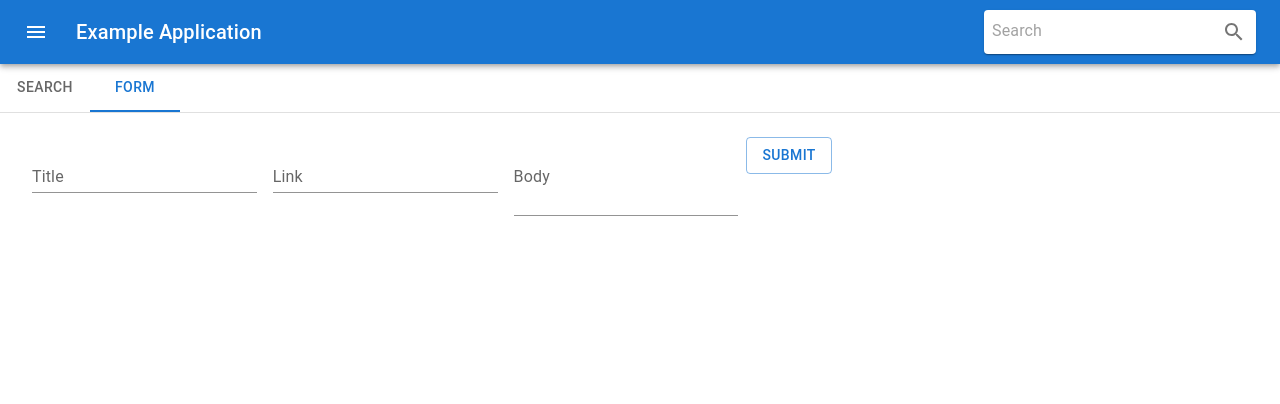
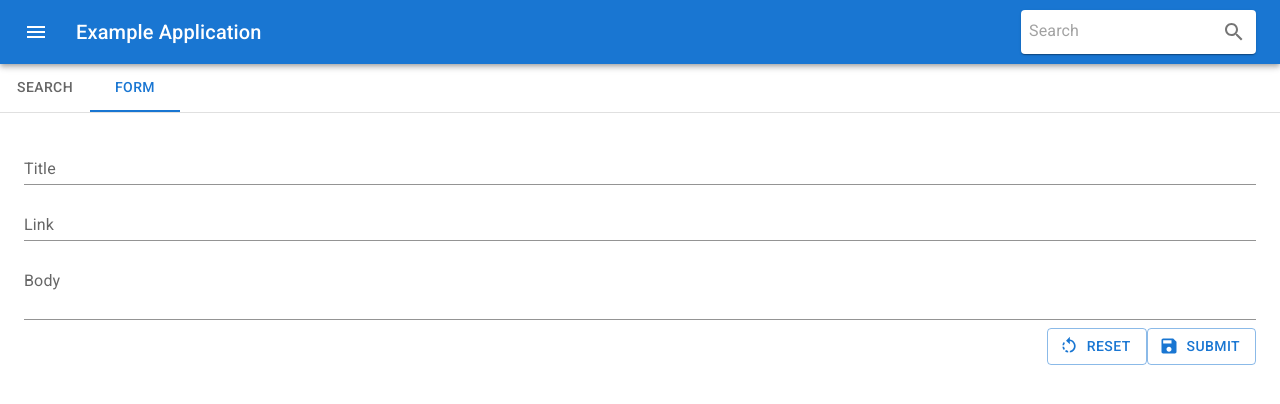
Before and after one commit to rmcguinness/e2e-web-example-react, a React (Create React App) app in the folder react/: page / in a window 1280 px wide. Both pictures are taken after a click on the tab "FORM". Shown: the top 404 px of the page. Built offline with nearby package versions, Linux system fonts and the light colour scheme.

Commit message:
Finally fixed the form to submit

```diff
--- a/react/package.json
+++ b/react/package.json
@@ -5,6 +5,7 @@
   "dependencies": {
     "@emotion/react": "^11.10.6",
     "@emotion/styled": "^11.10.6",
+    "@fontsource/roboto": "^4.5.8",
     "@mui/icons-material": "^5.11.11",
     "@mui/material": "^5.11.12",
     "@testing-library/jest-dom": "^5.16.5",
--- a/react/public/index.html
+++ b/react/public/index.html
@@ -15,6 +15,12 @@
       user's mobile device or desktop. See https://developers.google.com/web/fundamentals/web-app-manifest/
     -->
     <link rel="manifest" href="%PUBLIC_URL%/manifest.json" />
+
+    <link rel="stylesheet"
+          href="https://fonts.googleapis.com/css?family=Roboto:300,400,500,700&display=swap"/>
+
+    <link rel="stylesheet"
+          href="https://fonts.googleapis.com/icon?family=Material+Icons"/>
     <!--
       Notice the use of %PUBLIC_URL% in the tags above.
       It will be replaced with the URL of the `public` folder during the build.
@@ -24,7 +30,7 @@
       work correctly both with client-side routing and a non-root public URL.
       Learn how to configure a non-root public URL by running `npm run build`.
     -->
-    <title>React App</title>
+    <title>Example Application</title>
   </head>
   <body>
     <noscript>You need to enable JavaScript to run this app.</noscript>
--- a/react/src/App.js
+++ b/react/src/App.js
@@ -1,5 +1,9 @@
 
 import './App.css';
+import '@fontsource/roboto/300.css';
+import '@fontsource/roboto/400.css';
+import '@fontsource/roboto/500.css';
+import '@fontsource/roboto/700.css';
 import {SearchForm} from './search/SearchForm';
 import {SearchResults} from "./search/SearchResults";
 
@@ -13,7 +17,7 @@ import {DataForm} from "./data/DataForm";
 import {Tabs, Tab} from "@mui/material";
 import Typography from '@mui/material/Typography';
 import Box from '@mui/material/Box';
-import {AppBar, Toolbar, IconButton, Button} from "@mui/material";
+import {AppBar, Toolbar, IconButton} from "@mui/material";
 import MenuIcon from '@mui/icons-material/Menu';
 
 function a11yProps(index) {
--- a/react/src/State.js
+++ b/react/src/State.js
@@ -14,8 +14,8 @@ export const dataFormState = atom({
     key: 'dataForm',
     default: {
         id: '',
-        title: null,
-        body: null,
-        link: null
+        title: '',
+        body: '',
+        link: ''
     }
 })
--- a/react/src/data/DataForm.js
+++ b/react/src/data/DataForm.js
@@ -2,39 +2,69 @@ import {
     useRecoilState
 } from 'recoil';
 
+import React from 'react';
+
 import {dataFormState} from "../State";
-import {Button, TextField, Box} from "@mui/material";
+import {Button, TextField, Box, Snackbar} from "@mui/material";
+import Grid from '@mui/material/Grid';
+// Icons
+import SaveIcon from '@mui/icons-material/Save';
+import IconButton from '@mui/material/IconButton';
+import CloseIcon from '@mui/icons-material/Close';
+import RotateLeftIcon from '@mui/icons-material/RotateLeft';
 
 export function DataForm() {
+    const [open, setOpen] = React.useState(false);
+
     const [dataForm, setDataForm] = useRecoilState(dataFormState);
+
+    const handleClose = (event, reason) => {
+        if (reason === 'clickaway') {
+            return;
+          }
+          setOpen(false);
+    }
+
+    const action = (
+        <React.Fragment>
+          <Button color="secondary" size="small" onClick={handleClose}>
+            UNDO
+          </Button>
+          <IconButton
+            size="small"
+            aria-label="close"
+            color="inherit"
+            onClick={handleClose}
+          >
+            <CloseIcon fontSize="small" />
+          </IconButton>
+        </React.Fragment>
+      );
+
+    const onReset = (event) => {
+        setDataForm((form) => {
+            return {id: '', title: '', link: '', body: ''}
+        });
+    }
 
     const onSubmit = async (event) => {
         event.preventDefault();
 
+        const requestOptions = {
+            method: 'POST',
+            headers: { 'Content-Type': 'application/json' },
+            body: JSON.stringify(dataForm)
+        }
+
         try {
-            let res = await fetch("http://localhost:8088/api/db", {
-                method: "POST",
-                mode: "no-cors",
-                headers: {
-                    "Content-Type": "application/json",
-                },
-                body: JSON.stringify(dataForm)
-            });
-            let resJson = await res.json();
-
-            if (res.status === 200) {
-                setDataForm((form) => {
-                    return {id: null, title: null, link: null, body: null}
-                });
-            } else {
-                alert("An error occured")
-            }
-
+            const response = await fetch('http://localhost:8088/api/db', requestOptions);
+            const data = await response.json();
+            console.log(data)
+            onReset(event);
+            setOpen(true);
         } catch (err) {
             console.log(err)
         }
-
-        alert("Submitting Form")
     }
 
     const changeTitle = ({target: {value}}) => {
@@ -59,15 +89,35 @@ export function DataForm() {
         <Box
             component="form"
             sx={{
-                '& .MuiTextField-root': { m: 1, width: '25ch' },
+                width: 'auto',
             }}
             noValidate
             autoComplete="off">
-            <input type="hidden" value={dataForm.id} />
-            <TextField fullWidth onChange={changeTitle} label="Title" id="title" variant="standard" value={dataForm.title} />
-            <TextField fullWidth onChange={changeLink} label="Link" id="link" variant="standard" value={dataForm.link} />
-            <TextField fullWidth onChange={changeBody} label="Body" id="body" variant="standard" value={dataForm.body} multiline="true" minRows="2" />
-            <Button variant="outlined" onClick={onSubmit}>Submit</Button>
+
+            <Grid container spacing={1}>
+                <Grid item xs={12}>
+                    <TextField fullWidth onChange={changeTitle} label="Title" id="title" variant="standard" value={dataForm.title} />
+                </Grid>
+                <Grid item xs={12}>
+                    <TextField fullWidth onChange={changeLink} label="Link" id="link" variant="standard" value={dataForm.link} />
+                </Grid>
+                <Grid item xs={12}>
+                    <TextField fullWidth onChange={changeBody} label="Body" id="body" variant="standard" value={dataForm.body} multiline={true} minRows="2" />
+                </Grid>
+                <Grid item xs={12}>
+                    <Grid container justifyContent="flex-end" spacing={0}>
+                        <Button variant="outlined" onClick={onReset} startIcon={<RotateLeftIcon />}>Reset</Button>
+                        <Button variant="outlined" onClick={onSubmit} startIcon={<SaveIcon />}>Submit</Button>
+                    </Grid>
+                </Grid>
+            </Grid>
+            <Snackbar
+                open={open}
+                autoHideDuration={6000}
+                onClose={handleClose}
+                message="Saved"
+                action={action}
+                />
         </Box>
     )
 }
--- a/react/src/search/SearchForm.js
+++ b/react/src/search/SearchForm.js
@@ -3,8 +3,7 @@ import {
 } from 'recoil';
 
 import * as state from "../State";
-import {Button, FormControl, IconButton, InputAdornment, InputBase, Paper, TextField} from "@mui/material";
-import Box from "@mui/material/Box";
+import {IconButton, InputBase, Paper} from "@mui/material";
 
 import SearchIcon from '@mui/icons-material/Search';
 
```
Also changed, not shown: 2 other files (tests, documents, lock files or other folders).
